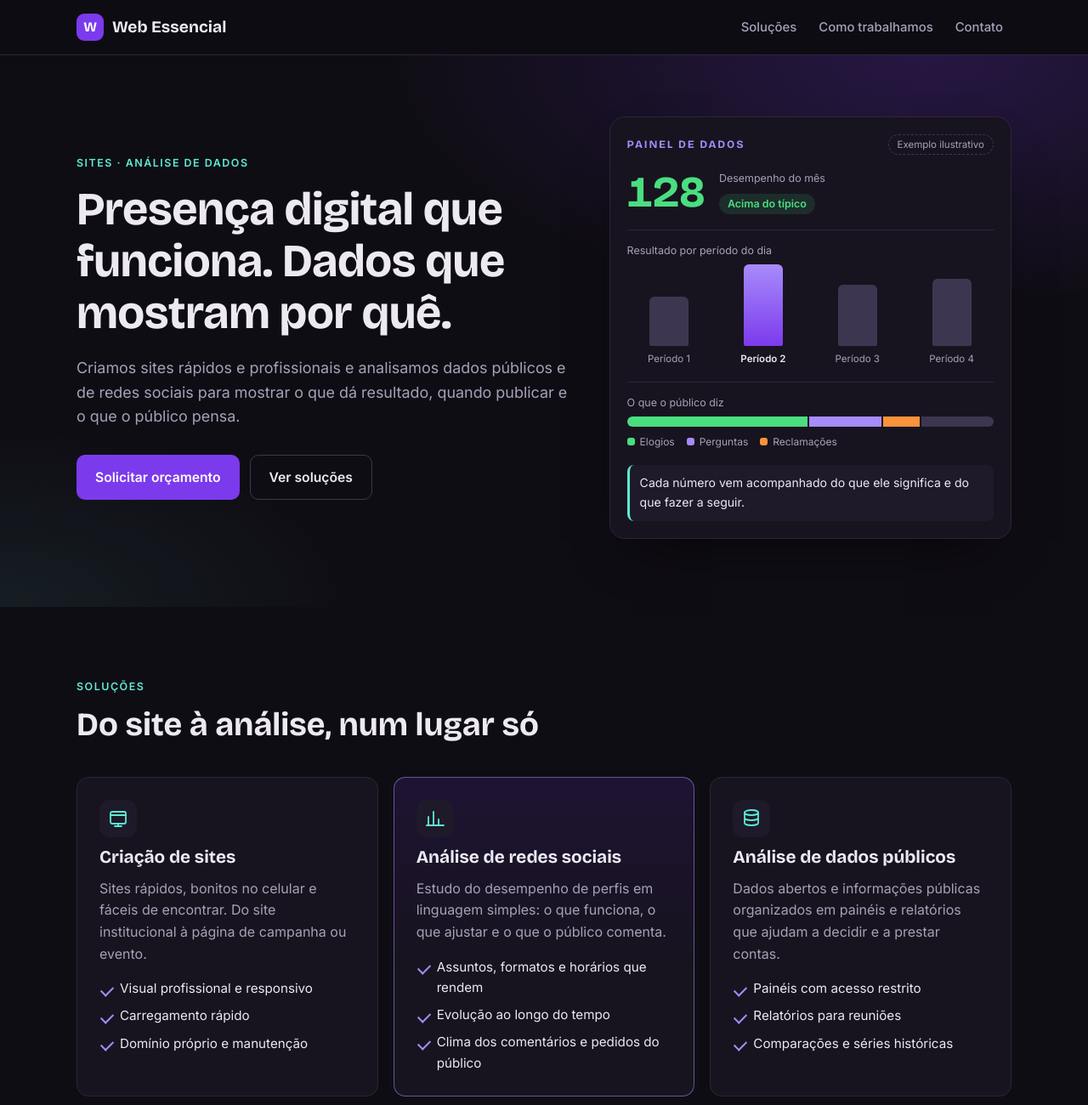
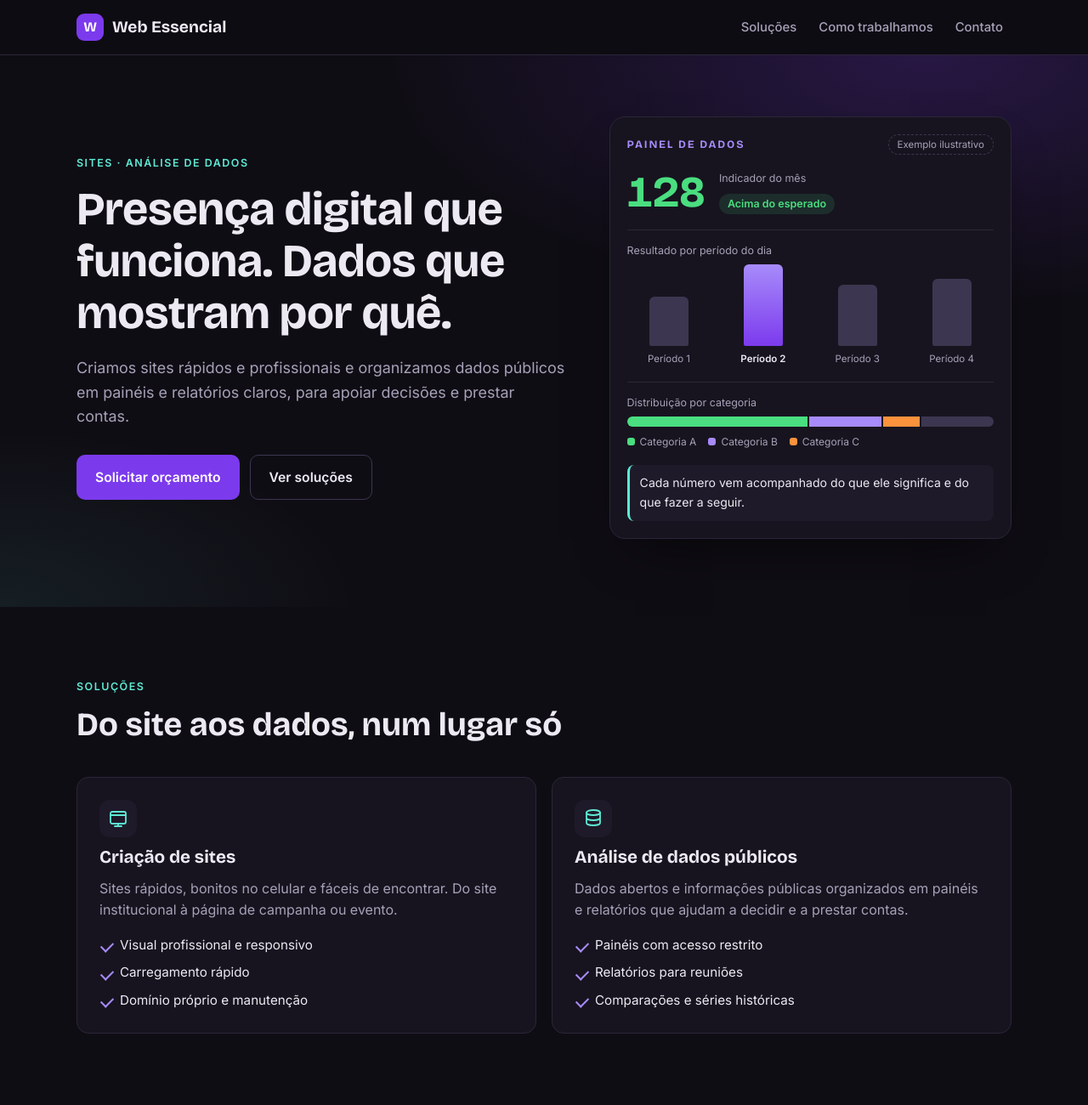
Before and after one commit to saulorosar/webessencial, a plain HTML site: page index.html in a window 1280 px wide. Shown: the top 1300 px of the page at 85% size. Drawn offline with nearby package versions, Linux system fonts and the light colour scheme.

Commit message:
Site focado em sites e dados públicos
Co-Authored-By: Claude Opus 5.5 <noreply@anthropic.com>

```diff
--- a/index.html
+++ b/index.html
@@ -4,9 +4,9 @@
   <meta charset="UTF-8" />
   <meta name="viewport" content="width=device-width, initial-scale=1.0, viewport-fit=cover" />
   <title>Web Essencial · Sites e análise de dados</title>
-  <meta name="description" content="Web Essencial cria sites profissionais e faz análise de dados públicos e de redes sociais para prefeituras, instituições, figuras públicas e empresas." />
+  <meta name="description" content="Web Essencial cria sites profissionais e organiza dados públicos em painéis e relatórios para prefeituras, instituições, figuras públicas e empresas." />
   <meta property="og:title" content="Web Essencial · Sites e análise de dados" />
-  <meta property="og:description" content="Sites rápidos e profissionais. Análise de dados que mostra o que funciona e o que o público pensa." />
+  <meta property="og:description" content="Sites rápidos e profissionais. Dados públicos organizados em painéis e relatórios claros." />
   <meta property="og:type" content="website" />
   <meta property="og:url" content="https://www.webessencial.com.br/" />
   <meta name="theme-color" content="#0f0d14" />
@@ -42,7 +42,7 @@
         <div class="abertura-texto">
           <p class="selo">Sites · Análise de dados</p>
           <h1>Presença digital que funciona. Dados que mostram por quê.</h1>
-          <p class="abertura-sub">Criamos sites rápidos e profissionais e analisamos dados públicos e de redes sociais para mostrar o que dá resultado, quando publicar e o que o público pensa.</p>
+          <p class="abertura-sub">Criamos sites rápidos e profissionais e organizamos dados públicos em painéis e relatórios claros, para apoiar decisões e prestar contas.</p>
           <div class="botoes">
             <a href="#contato" class="btn btn-prim">Solicitar orçamento</a>
             <a href="#solucoes" class="btn btn-sec">Ver soluções</a>
@@ -57,8 +57,8 @@
           <div class="pe-indice">
             <div class="pe-num">128</div>
             <div>
-              <div class="pe-rot">Desempenho do mês</div>
-              <span class="pe-chip">Acima do típico</span>
+              <div class="pe-rot">Indicador do mês</div>
+              <span class="pe-chip">Acima do esperado</span>
             </div>
           </div>
           <div class="pe-bloco">
@@ -71,11 +71,11 @@
             </div>
           </div>
           <div class="pe-bloco">
-            <div class="pe-rot">O que o público diz</div>
-            <div class="pe-clima" role="img" aria-label="Exemplo: divisão dos comentários em elogios, perguntas, reclamações e outros">
+            <div class="pe-rot">Distribuição por categoria</div>
+            <div class="pe-clima" role="img" aria-label="Exemplo: divisão por categoria">
               <i style="flex:50;background:var(--verde)"></i><i style="flex:20;background:var(--acento)"></i><i style="flex:10;background:var(--laranja)"></i><i style="flex:20;background:var(--linha-forte)"></i>
             </div>
-            <div class="pe-legenda"><span><b style="background:var(--verde)"></b>Elogios</span><span><b style="background:var(--acento)"></b>Perguntas</span><span><b style="background:var(--laranja)"></b>Reclamações</span></div>
+            <div class="pe-legenda"><span><b style="background:var(--verde)"></b>Categoria A</span><span><b style="background:var(--acento)"></b>Categoria B</span><span><b style="background:var(--laranja)"></b>Categoria C</span></div>
           </div>
           <figcaption class="pe-leitura">Cada número vem acompanhado do que ele significa e do que fazer a seguir.</figcaption>
         </figure>
@@ -87,9 +87,9 @@
       <div class="container">
         <div class="secao-cabeca">
           <p class="selo">Soluções</p>
-          <h2>Do site à análise, num lugar só</h2>
+          <h2>Do site aos dados, num lugar só</h2>
         </div>
-        <div class="cartoes">
+        <div class="cartoes cartoes-2">
           <article class="cartao">
             <div class="cartao-icone" aria-hidden="true">
               <svg viewBox="0 0 24 24"><rect x="3" y="4" width="18" height="14" rx="2"/><path d="M3 8h18M8 21h8M12 18v3"/></svg>
@@ -100,18 +100,6 @@
               <li>Visual profissional e responsivo</li>
               <li>Carregamento rápido</li>
               <li>Domínio próprio e manutenção</li>
-            </ul>
-          </article>
-          <article class="cartao cartao-destaque">
-            <div class="cartao-icone" aria-hidden="true">
-              <svg viewBox="0 0 24 24"><path d="M4 20V10M10 20V4M16 20v-7M22 20H2"/></svg>
-            </div>
-            <h3>Análise de redes sociais</h3>
-            <p>Estudo do desempenho de perfis em linguagem simples: o que funciona, o que ajustar e o que o público comenta.</p>
-            <ul class="lista-check">
-              <li>Assuntos, formatos e horários que rendem</li>
-              <li>Evolução ao longo do tempo</li>
-              <li>Clima dos comentários e pedidos do público</li>
             </ul>
           </article>
           <article class="cartao">
@@ -140,8 +128,8 @@
         <ul class="publicos">
           <li><strong>Prefeituras e secretarias</strong><span>Comunicação de serviços, eventos e turismo com base no que a população responde.</span></li>
           <li><strong>Instituições e entidades</strong><span>Relatórios claros para diretoria, associados e prestação de contas.</span></li>
-          <li><strong>Figuras públicas e assessorias</strong><span>Saber quais temas e formatos aproximam o público e onde ajustar.</span></li>
-          <li><strong>Empresas e comércio local</strong><span>Site profissional e acompanhamento do que gera interesse nas redes.</span></li>
+          <li><strong>Figuras públicas e assessorias</strong><span>Site, informações organizadas e relatórios para acompanhar a atuação.</span></li>
+          <li><strong>Empresas e comércio local</strong><span>Site profissional e dados para entender melhor o seu mercado.</span></li>
         </ul>
       </div>
     </section>
@@ -157,7 +145,7 @@
           <li>
             <span class="passo-num" aria-hidden="true">1</span>
             <h3>Conversa</h3>
-            <p>Entendemos o que você precisa: um site novo, uma análise ou os dois.</p>
+            <p>Entendemos o que você precisa: um site novo, um painel de dados ou os dois.</p>
           </li>
           <li>
             <span class="passo-num" aria-hidden="true">2</span>
@@ -181,7 +169,7 @@
         </div>
         <div>
           <h2>Privacidade em primeiro lugar</h2>
-          <p>Trabalhamos com informações públicas e seguimos a LGPD. Nas análises, ninguém é identificado: mostramos números, assuntos e tendências, nunca a pessoa. O acesso aos resultados é restrito a cada cliente.</p>
+          <p>Trabalhamos com informações públicas e seguimos a LGPD. Nos painéis e relatórios mostramos números e tendências, nunca dados pessoais. O acesso aos resultados é restrito a cada cliente.</p>
         </div>
       </div>
     </section>
@@ -190,7 +178,7 @@
     <section id="contato" class="secao secao-contato">
       <div class="container contato">
         <h2>Vamos conversar?</h2>
-        <p>Peça um orçamento de site ou de análise de dados. Respondemos rapidamente.</p>
+        <p>Peça um orçamento de site ou de painel de dados. Respondemos rapidamente.</p>
         <div class="botoes botoes-centro">
           <a href="mailto:webessencialcontato@gmail.com?subject=Contato%20pelo%20site" class="btn btn-prim">Enviar e-mail</a>
         </div>
--- a/style.css
+++ b/style.css
@@ -105,6 +105,7 @@ nav a.link-area:hover { border-color: var(--acento); }
 
 /* cartões */
 .cartoes { display: grid; grid-template-columns: repeat(3, minmax(0, 1fr)); gap: 18px; }
+.cartoes-2 { grid-template-columns: repeat(2, minmax(0, 1fr)); }
 .cartao { background: var(--superficie); border: 1px solid var(--linha); border-radius: var(--raio); padding: 26px; display: flex; flex-direction: column; gap: 12px; }
 .cartao-destaque { border-color: rgba(167, 139, 250, .55); background: linear-gradient(180deg, rgba(124, 58, 237, .14), var(--superficie) 60%); }
 .cartao h3 { font-size: 1.3rem; }
```
